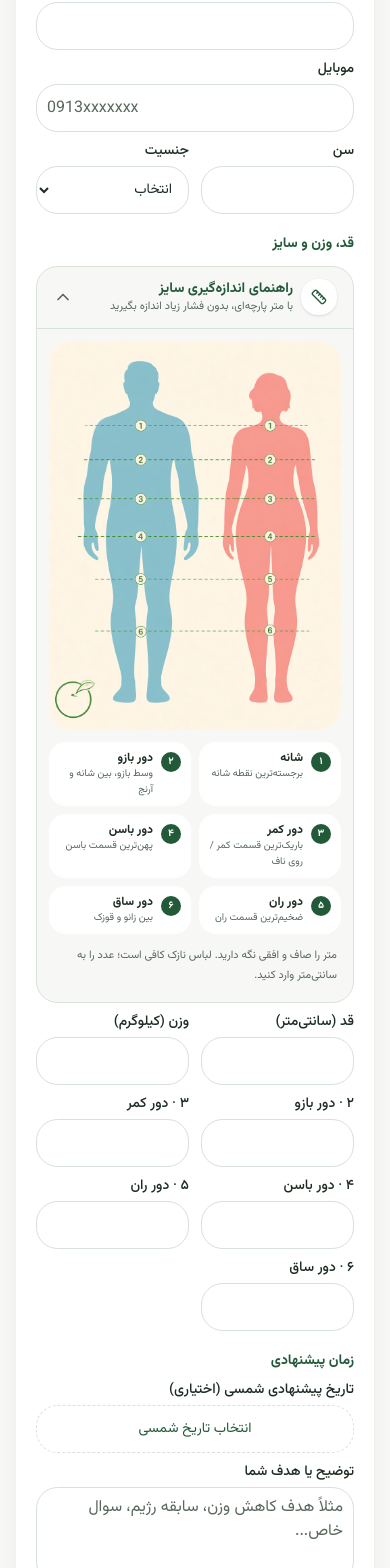
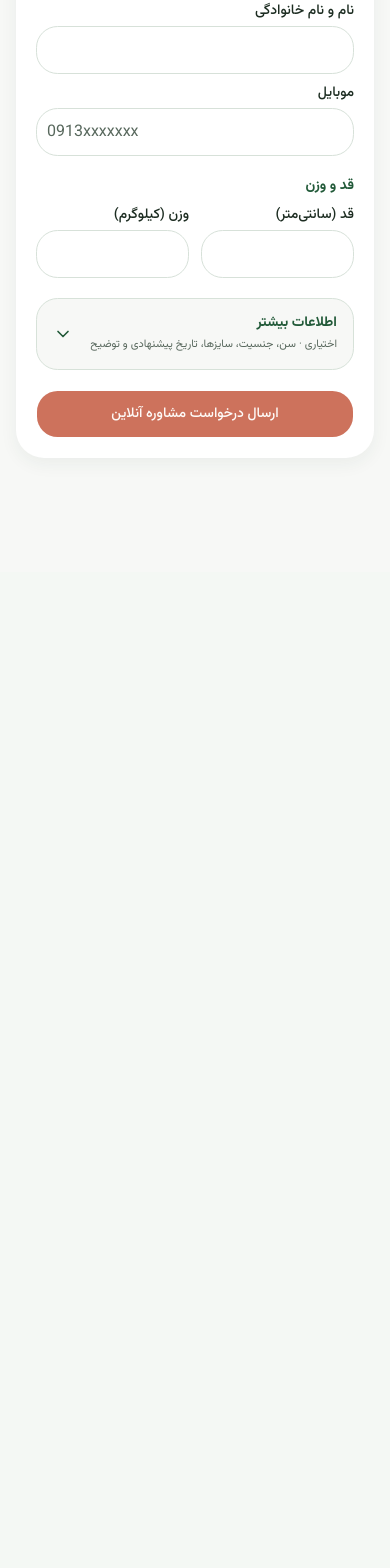
Before and after one commit to Radnia089/clinic, a Next.js app: page /patient/consult in a window 390 px wide. Shown: the part 272-1840 px from the top of the page. After the commit the page ends 844 px from the top, so only its background shows below. Built offline with nearby package versions, Linux system fonts and the light colour scheme; a web font is replaced by a local one.

Commit message:
Collapse optional consult fields under اطلاعات بیشتر
Keep name, phone, height, and weight on the main form; require height
and weight in the API; move age, gender, sizes, guide, date, and note
into an expandable optional section.

Co-authored-by: radnia089 <radnia089@gmail.com>

```diff
--- a/src/app/api/online-consults/route.ts
+++ b/src/app/api/online-consults/route.ts
@@ -57,19 +57,26 @@ export async function POST(request: Request) {
     ? (genderRaw as Gender)
     : undefined;
 
-  if (name.length < 2 || !/^09\d{9}$/.test(phone)) {
+  const positive = (n?: number) => (n && n > 0 ? n : undefined);
+  const requiredHeight = positive(heightCm);
+  const requiredWeight = positive(weightKg);
+
+  if (
+    name.length < 2 ||
+    !/^09\d{9}$/.test(phone) ||
+    !requiredHeight ||
+    !requiredWeight
+  ) {
     return NextResponse.json({ error: "validation_failed" }, { status: 400 });
   }
-
-  const positive = (n?: number) => (n && n > 0 ? n : undefined);
 
   const item = await createOnlineConsult({
     name,
     phone,
     age: age && age > 0 ? Math.round(age) : undefined,
     gender,
-    heightCm: positive(heightCm),
-    weightKg: positive(weightKg),
+    heightCm: requiredHeight,
+    weightKg: requiredWeight,
     armCm: positive(armCm),
     waistCm: positive(waistCm),
     hipCm: positive(hipCm),
--- a/src/components/patient/measurement-guide.tsx
+++ b/src/components/patient/measurement-guide.tsx
@@ -14,8 +14,14 @@ const POINTS = [
   { n: 6, title: "دور ساق", hint: "بین زانو و قوزک" },
 ] as const;
 
-export function MeasurementGuide({ className }: { className?: string }) {
-  const [open, setOpen] = useState(true);
+export function MeasurementGuide({
+  className,
+  defaultOpen = true,
+}: {
+  className?: string;
+  defaultOpen?: boolean;
+}) {
+  const [open, setOpen] = useState(defaultOpen);
 
   return (
     <div
--- a/src/components/patient/online-consult-form.tsx
+++ b/src/components/patient/online-consult-form.tsx
@@ -2,7 +2,7 @@
 
 import Link from "next/link";
 import { useState, type FormEvent } from "react";
-import { CheckCircle2, Loader2, Video } from "lucide-react";
+import { CheckCircle2, ChevronDown, Loader2, Video } from "lucide-react";
 import { Button } from "@/components/ui/button";
 import { Input } from "@/components/ui/input";
 import { Label } from "@/components/ui/label";
@@ -11,6 +11,7 @@ import { DigitsInput } from "@/components/ui/digits-input";
 import { ShamsiDateInput } from "@/components/ui/shamsi-date-input";
 import { MeasurementGuide } from "@/components/patient/measurement-guide";
 import { jalaliPartsToIsoDate, todayJalaliParts } from "@/lib/jalali";
+import { cn } from "@/lib/utils";
 import type { Gender } from "@/lib/types";
 
 export function OnlineConsultForm() {
@@ -18,6 +19,7 @@ export function OnlineConsultForm() {
     "idle"
   );
   const [error, setError] = useState("");
+  const [showMore, setShowMore] = useState(false);
   const [name, setName] = useState("");
   const [phone, setPhone] = useState("");
   const [age, setAge] = useState("");
@@ -46,6 +48,7 @@ export function OnlineConsultForm() {
     setCalfCm("");
     setPreferredDate("");
     setNote("");
+    setShowMore(false);
   }
 
   async function onSubmit(event: FormEvent) {
@@ -121,13 +124,14 @@ export function OnlineConsultForm() {
         <div>
           <p className="text-sm font-bold text-brand">مشاوره آنلاین تلفنی</p>
           <p className="mt-1 text-xs leading-6 text-muted-foreground">
-            مشخصات و سایزها را طبق راهنما وارد کنید تا کلینیک وقت تماس رزرو کند.
+            فقط قد و وزن الزامی است. سایزها و جزئیات بیشتر اختیاری‌اند و در
+            بخش «اطلاعات بیشتر» می‌توانید وارد کنید.
           </p>
         </div>
       </div>
 
       <section className="space-y-3">
-        <p className="text-sm font-bold text-brand">مشخصات شما</p>
+        <p className="text-sm font-bold text-brand">مشخصات تماس</p>
         <div className="space-y-2">
           <Label htmlFor="oc-name">نام و نام خانوادگی</Label>
           <Input
@@ -150,13 +154,73 @@ export function OnlineConsultForm() {
             required
           />
         </div>
+      </section>
+
+      <section className="space-y-3">
+        <p className="text-sm font-bold text-brand">قد و وزن</p>
+        <div className="grid grid-cols-2 gap-3">
+          <div className="space-y-2">
+            <Label htmlFor="oc-height">قد (سانتی‌متر)</Label>
+            <DigitsInput
+              id="oc-height"
+              mode="decimal"
+              className="h-12 rounded-2xl"
+              value={heightCm}
+              onValueChange={setHeightCm}
+              required
+            />
+          </div>
+          <div className="space-y-2">
+            <Label htmlFor="oc-weight">وزن (کیلوگرم)</Label>
+            <DigitsInput
+              id="oc-weight"
+              mode="decimal"
+              className="h-12 rounded-2xl"
+              value={weightKg}
+              onValueChange={setWeightKg}
+              required
+            />
+          </div>
+        </div>
+      </section>
+
+      <div className="overflow-hidden rounded-2xl border border-[#D7E2D9] bg-[#F7F8F6]">
+        <button
+          type="button"
+          onClick={() => setShowMore((v) => !v)}
+          className="flex w-full items-center justify-between gap-3 px-4 py-3.5 text-right"
+          aria-expanded={showMore}
+        >
+          <span>
+            <span className="block text-sm font-bold text-brand">
+              اطلاعات بیشتر
+            </span>
+            <span className="mt-0.5 block text-[11px] leading-5 text-muted-foreground">
+              اختیاری · سن، جنسیت، سایزها، تاریخ پیشنهادی و توضیح
+            </span>
+          </span>
+          <ChevronDown
+            className={cn(
+              "size-5 shrink-0 text-brand transition-transform duration-200",
+              showMore && "rotate-180"
+            )}
+          />
+        </button>
+
+        {showMore ? (
+          <div className="space-y-5 border-t border-[#D7E2D9] px-4 py-4">
+            <p className="text-xs leading-6 text-muted-foreground">
+              پر کردن این بخش اجباری نیست؛ اگر سایز دارید طبق راهنما وارد کنید تا
+              مشاور دقیق‌تر راهنمایی کند.
+            </p>
+
             <div className="grid grid-cols-2 gap-3">
               <div className="space-y-2">
                 <Label htmlFor="oc-age">سن</Label>
                 <DigitsInput
                   id="oc-age"
                   mode="integer"
-              className="h-12 rounded-2xl"
+                  className="h-12 rounded-2xl bg-white"
                   value={age}
                   onValueChange={setAge}
                 />
@@ -165,7 +229,7 @@ export function OnlineConsultForm() {
                 <Label htmlFor="oc-gender">جنسیت</Label>
                 <select
                   id="oc-gender"
-              className="h-12 w-full rounded-2xl border border-input bg-transparent px-3 text-sm"
+                  className="h-12 w-full rounded-2xl border border-input bg-white px-3 text-sm"
                   value={gender}
                   onChange={(e) => setGender(e.target.value as Gender | "")}
                 >
@@ -176,38 +240,17 @@ export function OnlineConsultForm() {
                 </select>
               </div>
             </div>
-      </section>
 
-      <section className="space-y-3">
-        <p className="text-sm font-bold text-brand">قد، وزن و سایز</p>
-        <MeasurementGuide />
+            <div className="space-y-3">
+              <p className="text-sm font-bold text-brand">سایز بدن</p>
+              <MeasurementGuide defaultOpen={false} />
               <div className="grid grid-cols-2 gap-3">
-          <div className="space-y-2">
-            <Label htmlFor="oc-height">قد (سانتی‌متر)</Label>
-            <DigitsInput
-              id="oc-height"
-              mode="decimal"
-              className="h-12 rounded-2xl"
-              value={heightCm}
-              onValueChange={setHeightCm}
-            />
-          </div>
-          <div className="space-y-2">
-            <Label htmlFor="oc-weight">وزن (کیلوگرم)</Label>
-            <DigitsInput
-              id="oc-weight"
-              mode="decimal"
-              className="h-12 rounded-2xl"
-              value={weightKg}
-              onValueChange={setWeightKg}
-            />
-          </div>
                 <div className="space-y-2">
                   <Label htmlFor="oc-arm">۲ · دور بازو</Label>
                   <DigitsInput
                     id="oc-arm"
                     mode="decimal"
-              className="h-12 rounded-2xl"
+                    className="h-12 rounded-2xl bg-white"
                     value={armCm}
                     onValueChange={setArmCm}
                   />
@@ -217,7 +260,7 @@ export function OnlineConsultForm() {
                   <DigitsInput
                     id="oc-waist"
                     mode="decimal"
-              className="h-12 rounded-2xl"
+                    className="h-12 rounded-2xl bg-white"
                     value={waistCm}
                     onValueChange={setWaistCm}
                   />
@@ -227,7 +270,7 @@ export function OnlineConsultForm() {
                   <DigitsInput
                     id="oc-hip"
                     mode="decimal"
-              className="h-12 rounded-2xl"
+                    className="h-12 rounded-2xl bg-white"
                     value={hipCm}
                     onValueChange={setHipCm}
                   />
@@ -237,7 +280,7 @@ export function OnlineConsultForm() {
                   <DigitsInput
                     id="oc-thigh"
                     mode="decimal"
-              className="h-12 rounded-2xl"
+                    className="h-12 rounded-2xl bg-white"
                     value={thighCm}
                     onValueChange={setThighCm}
                   />
@@ -247,21 +290,24 @@ export function OnlineConsultForm() {
                   <DigitsInput
                     id="oc-calf"
                     mode="decimal"
-              className="h-12 rounded-2xl"
+                    className="h-12 rounded-2xl bg-white"
                     value={calfCm}
                     onValueChange={setCalfCm}
                   />
                 </div>
               </div>
-      </section>
+            </div>
 
-      <section className="space-y-3">
-        <p className="text-sm font-bold text-brand">زمان پیشنهادی</p>
+            <div className="space-y-3">
+              <p className="text-sm font-bold text-brand">زمان و توضیح</p>
               <div className="space-y-2">
-          <Label>تاریخ پیشنهادی شمسی (اختیاری)</Label>
+                <Label>تاریخ پیشنهادی شمسی</Label>
                 {preferredDate ? (
                   <>
-              <ShamsiDateInput value={preferredDate} onChange={setPreferredDate} />
+                    <ShamsiDateInput
+                      value={preferredDate}
+                      onChange={setPreferredDate}
+                    />
                     <button
                       type="button"
                       className="text-xs text-muted-foreground"
@@ -273,7 +319,7 @@ export function OnlineConsultForm() {
                 ) : (
                   <button
                     type="button"
-              className="h-12 w-full rounded-2xl border border-dashed border-[#D7E2D9] text-sm text-brand"
+                    className="h-12 w-full rounded-2xl border border-dashed border-[#D7E2D9] bg-white text-sm text-brand"
                     onClick={() =>
                       setPreferredDate(jalaliPartsToIsoDate(todayJalaliParts()))
                     }
@@ -286,13 +332,16 @@ export function OnlineConsultForm() {
                 <Label htmlFor="oc-note">توضیح یا هدف شما</Label>
                 <Textarea
                   id="oc-note"
-            className="min-h-24 rounded-2xl"
+                  className="min-h-24 rounded-2xl bg-white"
                   placeholder="مثلاً هدف کاهش وزن، سابقه رژیم، سوال خاص..."
                   value={note}
                   onChange={(e) => setNote(e.target.value)}
                 />
               </div>
-      </section>
+            </div>
+          </div>
+        ) : null}
+      </div>
 
       {error ? <p className="text-sm text-destructive">{error}</p> : null}
 
```
Lines whose indentation alone changed are shown as unchanged.
